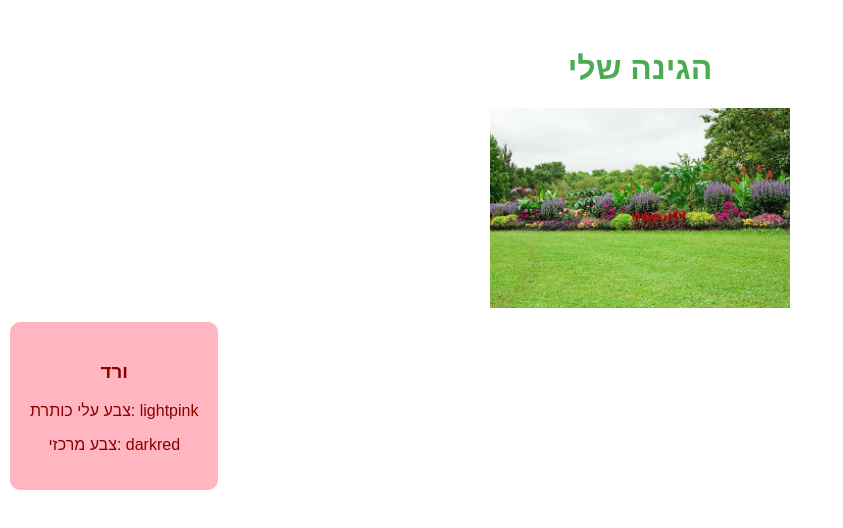
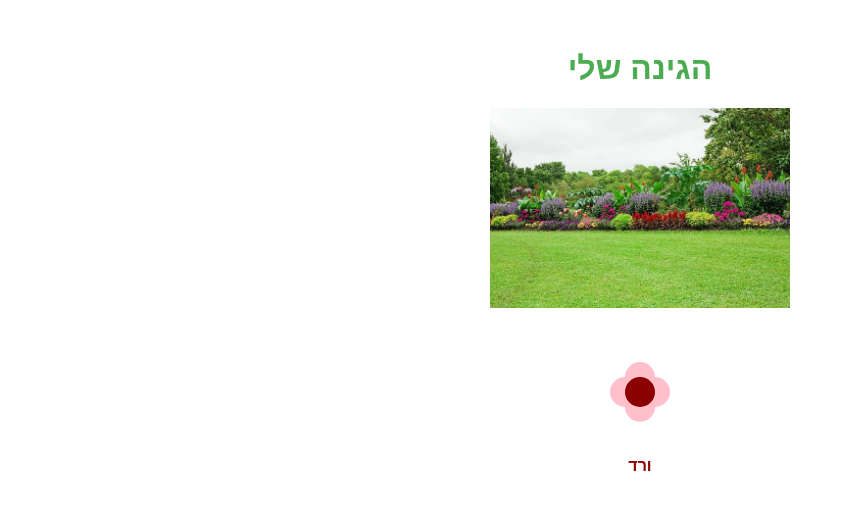
Before and after one commit to Miryam-Choor/React.my-garden-app, a React (Create React App) app: page / in a window 1280 px wide. Shown: the top 528 px of the page, without its empty margins (0-843 px from the left). Built offline with nearby package versions, Linux system fonts and the light colour scheme.

Commit message:
make a flower with HTML and CSS

```diff
--- /dev/null
+++ b/src/Flower/Flower.css
@@ -0,0 +1,41 @@
+.flower-container {
+  display: flex;
+  flex-direction: column;
+  align-items: center;
+  margin: 20px;
+  font-family: Arial, sans-serif;
+}
+
+.flower-shape {
+  position: relative;
+  width: 60px;
+  height: 60px;
+  margin: 30px;
+}
+
+.flower-center {
+  position: absolute;
+  top: 15px;
+  left: 15px;
+  width: 30px;
+  height: 30px;
+  border-radius: 50%;
+  z-index: 2;
+}
+
+.petal {
+  position: absolute;
+  width: 30px;
+  height: 30px;
+  border-radius: 50%;
+}
+
+.petal-top { top: 0px; left: 15px; }
+.petal-bottom { bottom: 0px; left: 15px; }
+.petal-left { top: 15px; left: 0px; }
+.petal-right { top: 15px; right: 0px; }
+
+.flower-name {
+  font-weight: bold;
+  margin-top: 5px;
+}
--- a/src/Flower/Flower.jsx
+++ b/src/Flower/Flower.jsx
@@ -1,28 +1,39 @@
 import React from 'react';
+import './Flower.css'
 
-  function Flower() {
+function Flower() {
   const flowerName = "ורד";
-  const petalColor = "lightpink";
+  const petalColor = "pink";
   const centerColor = "darkred";
 
-  const flowerStyle = {
-    backgroundColor: petalColor,
-    color: centerColor,
-    padding: '20px',
-    margin: '10px',
-    borderRadius: '10px',
-    display: 'inline-block',
-    textAlign: 'center',
-    fontFamily: 'Arial, sans-serif'
+  const petalStyle = {
+    backgroundColor: petalColor
+  };
+
+  const centerStyle = {
+    backgroundColor: centerColor
+  };
+
+  const nameStyle = {
+    color: centerColor
   };
 
   return (
-    <div style={flowerStyle}>
-      <h3>{flowerName}</h3>
-      <p>צבע עלי כותרת: {petalColor}</p>
-      <p>צבע מרכזי: {centerColor}</p>
+    <div className="flower-container">
+      <div className="flower-shape">
+        <div className="flower-center" style={centerStyle}></div>
+        <div className="petal petal-top" style={petalStyle}></div>
+        <div className="petal petal-bottom" style={petalStyle}></div>
+        <div className="petal petal-left" style={petalStyle}></div>
+        <div className="petal petal-right" style={petalStyle}></div>
+      </div>
+
+      <div className="flower-name" style={nameStyle}>
+        {flowerName}
+      </div>
     </div>
   );
 }
 
+
 export default Flower;
```
